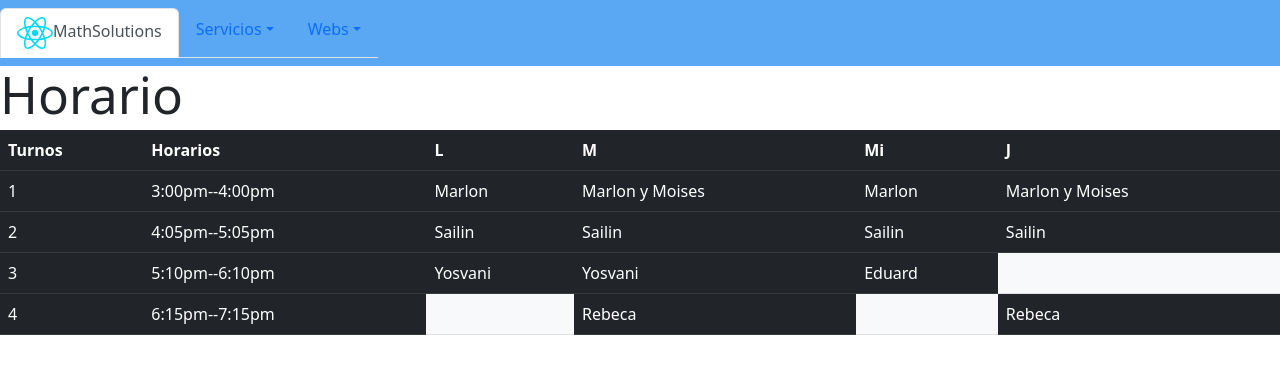
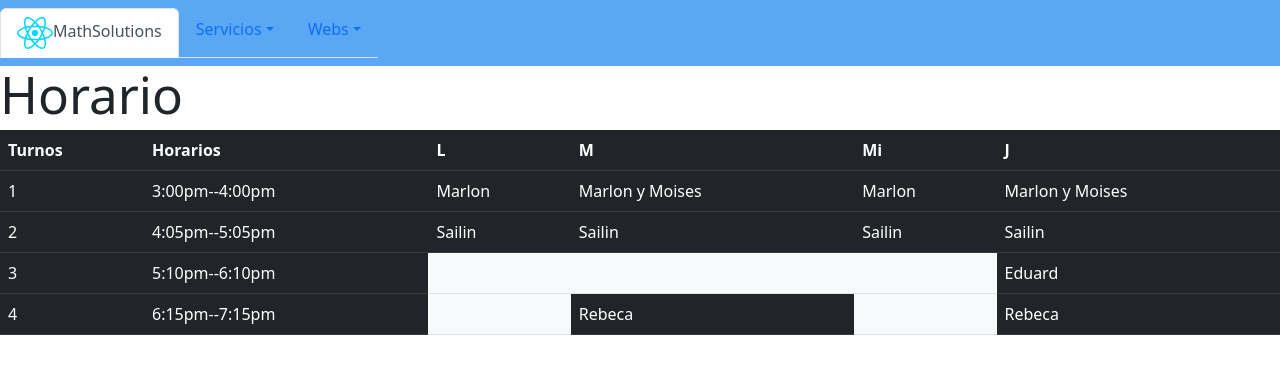
Before and after one commit to Johnnyinlove/MathSolution, a React (Vite) app: page /MathSolution/Horario in a window 1280 px wide. Shown: the top 374 px of the page. Built offline with nearby package versions, Linux system fonts and the light colour scheme.

Commit message:
guardando

```diff
--- a/src/Horario.tsx
+++ b/src/Horario.tsx
@@ -50,10 +50,10 @@ return(
         <tr>
            <td>3</td>
            <td>5:10pm--6:10pm</td>
-           <td>Yosvani</td>
-           <td>Yosvani</td>
-           <td>Eduard</td>
            <td className="table-light"></td>
+           <td className="table-light"></td>
+           <td className="table-light"></td>
+           <td> Eduard </td>
         </tr>
         <tr>
            <td>4</td>
```
